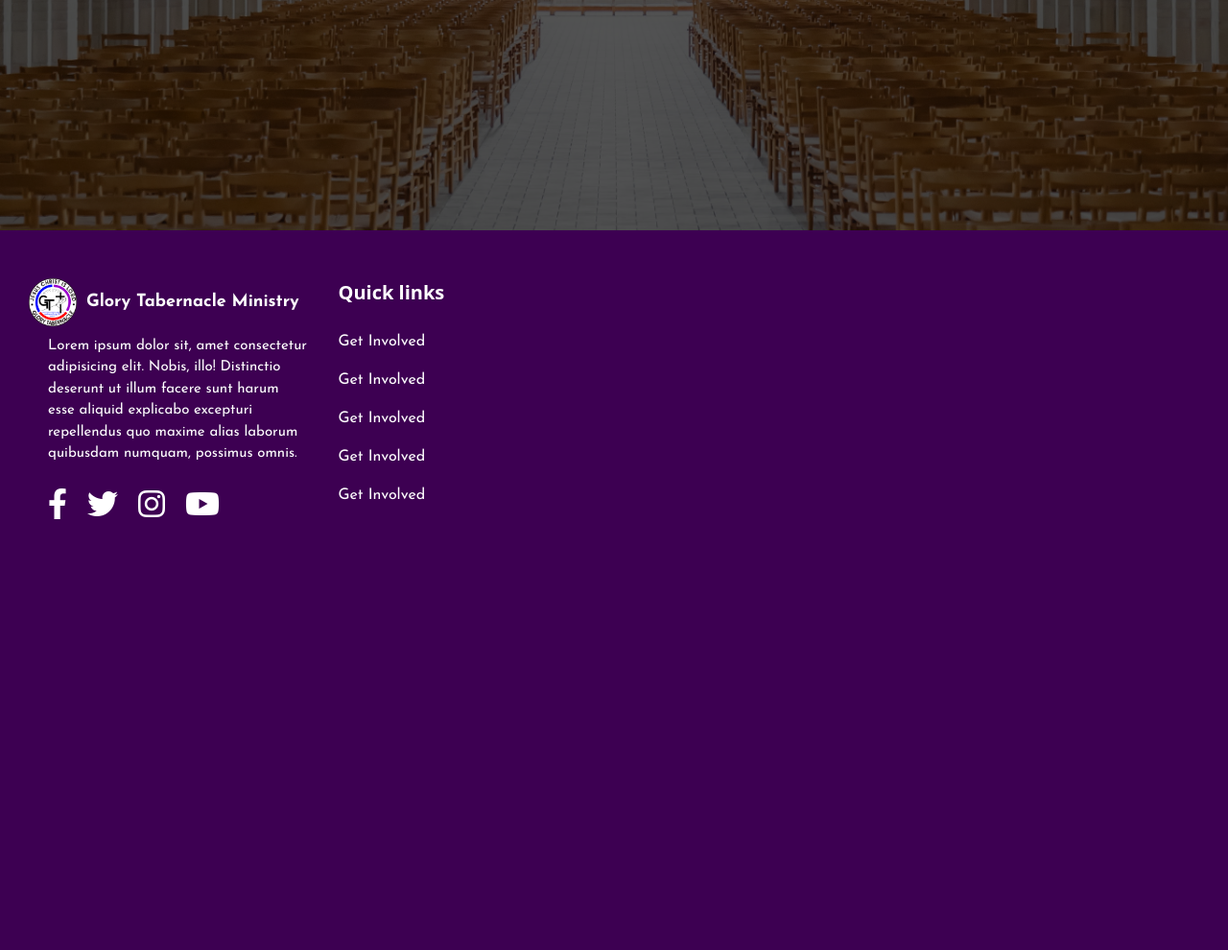
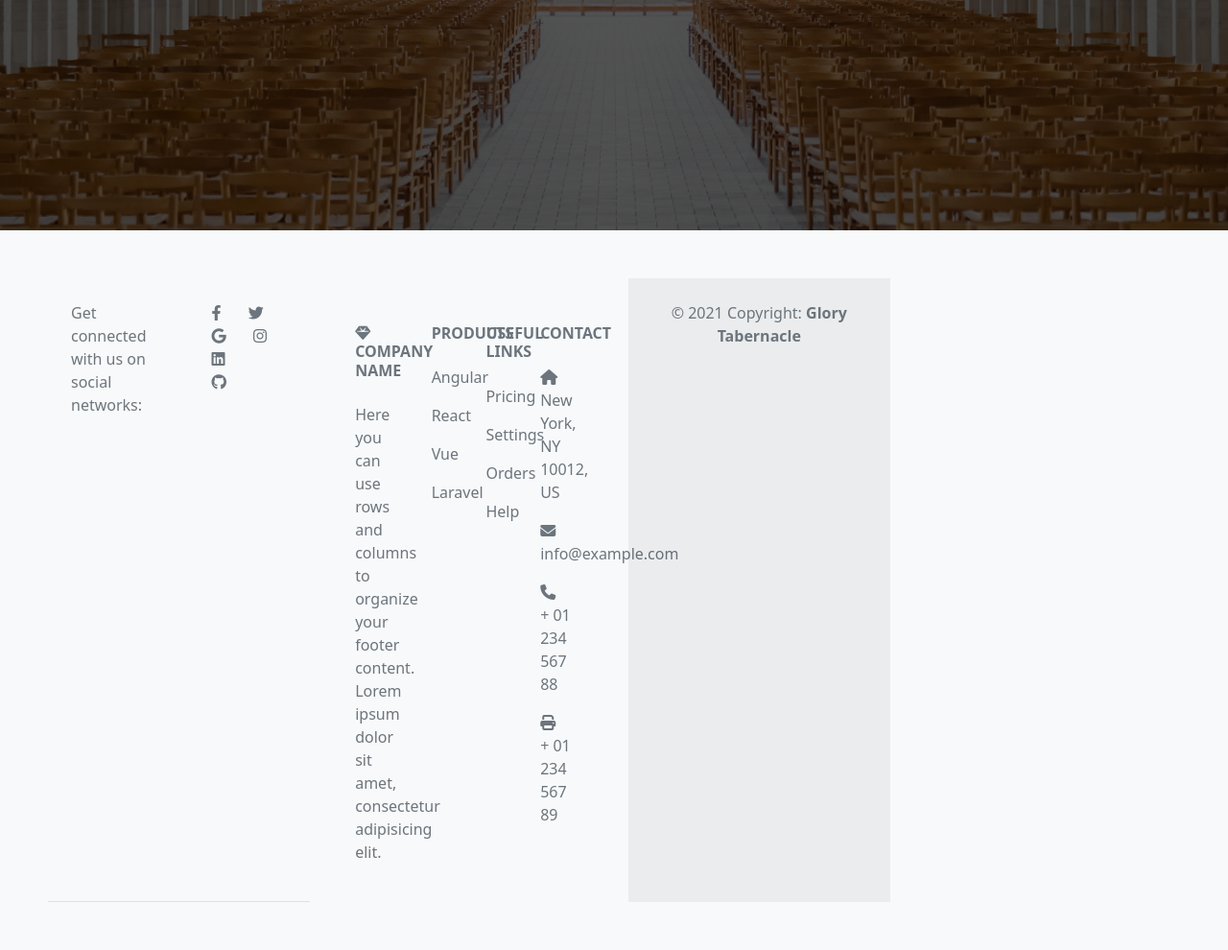
Before and after one commit to gtictunit/website-new, a PHP site: page / in a window 1280 px wide. Shown: the part 639-1629 px from the top of the page at 96% size. Before the commit the page ends 1180 px from the top, so only its background shows below. Run offline with PHP 8.4, Linux system fonts and the light colour scheme; some libraries are stand-ins or nearby versions.

Commit message:
Update footer.php

```diff
--- a/Website_new/reusables/footer.php
+++ b/Website_new/reusables/footer.php
@@ -1,4 +1,4 @@
-<footer class="footer">
+<!-- <footer class="footer">
         <div class="footer-1">
           <a href="/" class="footer-logo">
             <img
@@ -25,17 +25,19 @@
           </div>
         </div>
 
-        <div class="footer-2">
+
+        <!-- Footer 2 WITH QUick LI=inks -->
+        <!-- <div class="footer-2">
             <div class="section-header">Quick links</div>
             <ul>
               <li>
                 Get Involved
               </li>
               <li>
-                Get Involved
+               ADMI
               </li>
               <li>
-                Get Involved
+                GT Missions
               </li>
               <li>
                 Get Involved
@@ -44,5 +46,183 @@
                 Get Involved
               </li>
             </ul>
+        </div> -->
+
+        <!-- Teams  -->
+<!-- <div class="footer-3">
+  <div class="section-header">
+    Teams
+  </div>
+
+  <ul>
+    <li>
+      Glory Men
+    </li>
+    <li>
+      Glory Women
+    </li>
+    <li>
+      BLEST
+    </li>
+    <li>
+      Glory Children
+    </li>
+    <li>
+      Glory Youth
+    </li>
+</ul>
+</div>
+ -->
+
+<!-- More Info -->
+<!-- <div class="footer-4">
+  <div class="section-header">
+   Contact Us
+  </div>
+
+  <ul>
+    <li class="no-hover">
+
+      <i class="fa-solid fa-location-dot"></i>
+      Glory Tabernacle Ministry, Oju-Irin, Bodija, Ibadan
+    </li>
+    <li>
+    <i class="fa-solid fa-phone"></i> Phone
+        <br>
+      <a href="tel:123456">+23490878</a>
+    </li>
+    <li>
+    <i class="fa-solid fa-envelope"></i>
+    Email
+    <br>
+    <a href="mailto:gtictunit@mail.com">gtictunit@gmail.com</a>
+    </li>
+
+</ul>
+</div>
+
+      </footer> -->
+
+
+<!-- Footer -->
+<footer class="text-center text-lg-start bg-light text-muted">
+  <!-- Section: Social media -->
+  <section class="d-flex justify-content-center justify-content-lg-between p-4 border-bottom">
+    <!-- Left -->
+    <div class="me-5 d-none d-lg-block">
+      <span>Get connected with us on social networks:</span>
+    </div>
+    <!-- Left -->
+
+    <!-- Right -->
+    <div>
+      <a href="" class="me-4 text-reset">
+        <i class="fab fa-facebook-f"></i>
+      </a>
+      <a href="" class="me-4 text-reset">
+        <i class="fab fa-twitter"></i>
+      </a>
+      <a href="" class="me-4 text-reset">
+        <i class="fab fa-google"></i>
+      </a>
+      <a href="" class="me-4 text-reset">
+        <i class="fab fa-instagram"></i>
+      </a>
+      <a href="" class="me-4 text-reset">
+        <i class="fab fa-linkedin"></i>
+      </a>
+      <a href="" class="me-4 text-reset">
+        <i class="fab fa-github"></i>
+      </a>
+    </div>
+    <!-- Right -->
+  </section>
+  <!-- Section: Social media -->
+
+  <!-- Section: Links  -->
+  <section class="">
+    <div class="container text-center text-md-start mt-5">
+      <!-- Grid row -->
+      <div class="row mt-3">
+        <!-- Grid column -->
+        <div class="col-md-3 col-lg-4 col-xl-3 mx-auto mb-4">
+          <!-- Content -->
+          <h6 class="text-uppercase fw-bold mb-4">
+            <i class="fas fa-gem me-3"></i>Company name
+          </h6>
+          <p>
+            Here you can use rows and columns to organize your footer content. Lorem ipsum
+            dolor sit amet, consectetur adipisicing elit.
+          </p>
         </div>
-      </footer>
+        <!-- Grid column -->
+
+        <!-- Grid column -->
+        <div class="col-md-2 col-lg-2 col-xl-2 mx-auto mb-4">
+          <!-- Links -->
+          <h6 class="text-uppercase fw-bold mb-4">
+            Products
+          </h6>
+          <p>
+            <a href="#!" class="text-reset">Angular</a>
+          </p>
+          <p>
+            <a href="#!" class="text-reset">React</a>
+          </p>
+          <p>
+            <a href="#!" class="text-reset">Vue</a>
+          </p>
+          <p>
+            <a href="#!" class="text-reset">Laravel</a>
+          </p>
+        </div>
+        <!-- Grid column -->
+
+        <!-- Grid column -->
+        <div class="col-md-3 col-lg-2 col-xl-2 mx-auto mb-4">
+          <!-- Links -->
+          <h6 class="text-uppercase fw-bold mb-4">
+            Useful links
+          </h6>
+          <p>
+            <a href="#!" class="text-reset">Pricing</a>
+          </p>
+          <p>
+            <a href="#!" class="text-reset">Settings</a>
+          </p>
+          <p>
+            <a href="#!" class="text-reset">Orders</a>
+          </p>
+          <p>
+            <a href="#!" class="text-reset">Help</a>
+          </p>
+        </div>
+        <!-- Grid column -->
+
+        <!-- Grid column -->
+        <div class="col-md-4 col-lg-3 col-xl-3 mx-auto mb-md-0 mb-4">
+          <!-- Links -->
+          <h6 class="text-uppercase fw-bold mb-4">Contact</h6>
+          <p><i class="fas fa-home me-3"></i> New York, NY 10012, US</p>
+          <p>
+            <i class="fas fa-envelope me-3"></i>
+            info@example.com
+          </p>
+          <p><i class="fas fa-phone me-3"></i> + 01 234 567 88</p>
+          <p><i class="fas fa-print me-3"></i> + 01 234 567 89</p>
+        </div>
+        <!-- Grid column -->
+      </div>
+      <!-- Grid row -->
+    </div>
+  </section>
+  <!-- Section: Links  -->
+
+  <!-- Copyright -->
+  <div class="text-center p-4" style="background-color: rgba(0, 0, 0, 0.05);">
+    © 2021 Copyright:
+    <a class="text-reset fw-bold" href="https://mdbootstrap.com/">Glory Tabernacle</a>
+  </div>
+  <!-- Copyright -->
+</footer>
+<!-- Footer -->
```
